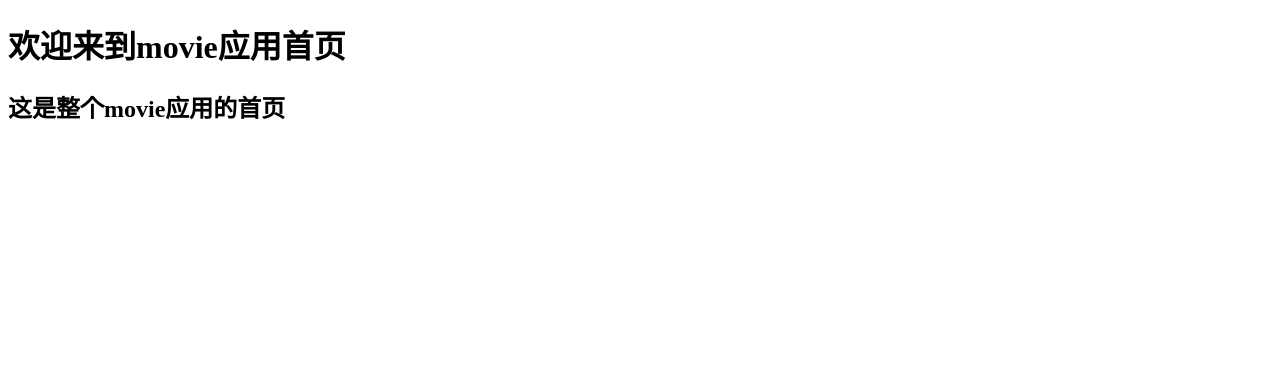
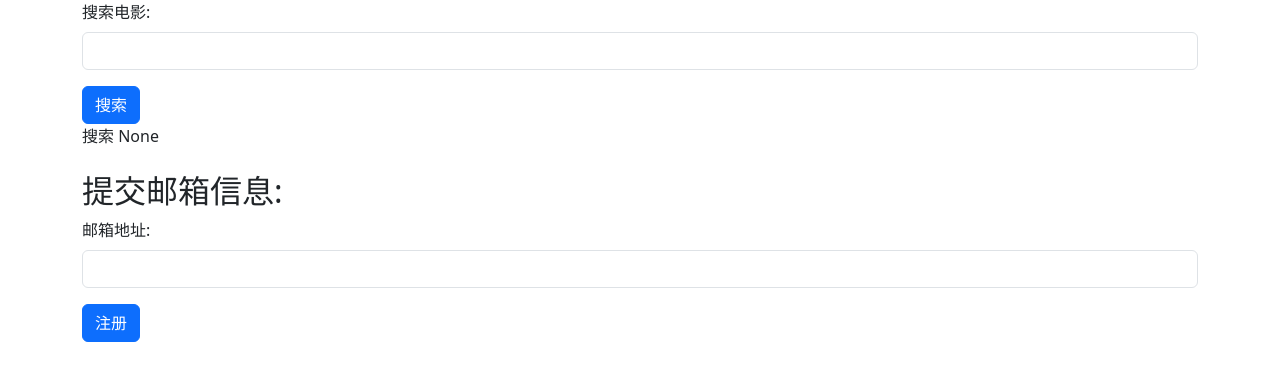
Before and after one commit to OSYouth/MiniDouban, a Django app: page /moviehome in a window 1280 px wide. Shown: the top 381 px of the page. Run offline with Django 5.2, Linux system fonts and the light colour scheme.

Commit message:
第4章模板第一次课全部内容

```diff
--- a/MiniDouban/urls.py
+++ b/MiniDouban/urls.py
@@ -20,6 +20,7 @@ from movie import views
 
 urlpatterns = [
     path("admin/", admin.site.urls),
-    path("moviehome", views.moviehome),
-    path('', views.home),
+    path("moviehome", views.moviehome, name='moviehome'),
+    path('', views.home, name='home'),
+    path('signup/', views.signup, name='signup')
 ]
--- a/movie/templates/moviehome.html
+++ b/movie/templates/moviehome.html
@@ -2,9 +2,39 @@
 <html>
 <head>
     <title>Movies App</title>
+    <link href="https://cdn.jsdelivr.net/npm/bootstrap@5.3.3/dist/css/bootstrap.min.css" rel="stylesheet"
+          integrity="sha384-QWTKZyjpPEjISv5WaRU9OFeRpok6YctnYmDr5pNlyT2bRjXh0JMhjY6hW+ALEwIH" crossorigin="anonymous">
 </head>
 <body>
-    <h1>欢迎来到movie应用首页</h1>
-    <h2>这是整个movie应用的首页</h2>
+<div class="container">
+    <form action="">
+        <div class="mb-3">
+            <label class="form-label">搜索电影:</label>
+            <input type="text" name="searchMovie"
+                   class="form-control"/>
+        </div>
+        <button type="submit" class="btn btn-primary">
+            搜索
+        </button>
+    </form>
+    搜索 {{ searchTerm }}
+    <br/>
+    <br/>
+    <h2>提交邮箱信息:</h2>
+    <form action="{% url 'signup' %}">
+        <div class="mb-3">
+            <label for="email" class="form-label">
+                邮箱地址:
+            </label>
+            <input type="email" class="form-control" name="email"/>
+        </div>
+        <button type="submit" class="btn btn-primary">
+            注册
+        </button>
+    </form>
+</div>
+<script src="https://cdn.jsdelivr.net/npm/bootstrap@5.3.3/dist/js/bootstrap.bundle.min.js"
+        integrity="sha384-YvpcrYf0tY3lHB60NNkmXc5s9fDVZLESaAA55NDzOxhy9GkcIdslK1eN7N6jIeHz"
+        crossorigin="anonymous"></script>
 </body>
 </html>
--- a/movie/views.py
+++ b/movie/views.py
@@ -3,7 +3,12 @@ from django.http import HttpResponse
 
 # Create your views here.
 def moviehome(request):
-    return render(request, 'moviehome.html')
+    searchTerm = request.GET.get('searchMovie')
+    return render(request, 'moviehome.html', {'searchTerm':searchTerm})
 
 def home(request):
     return render(request, 'home.html', {'name':'OSYouth'})
+
+def signup(request):
+    email = request.GET.get('email')
+    return render(request, 'signup.html', {'email':email})
```
Also changed, not shown: movie/templates/signup.html (added, +14 -0 lines).
